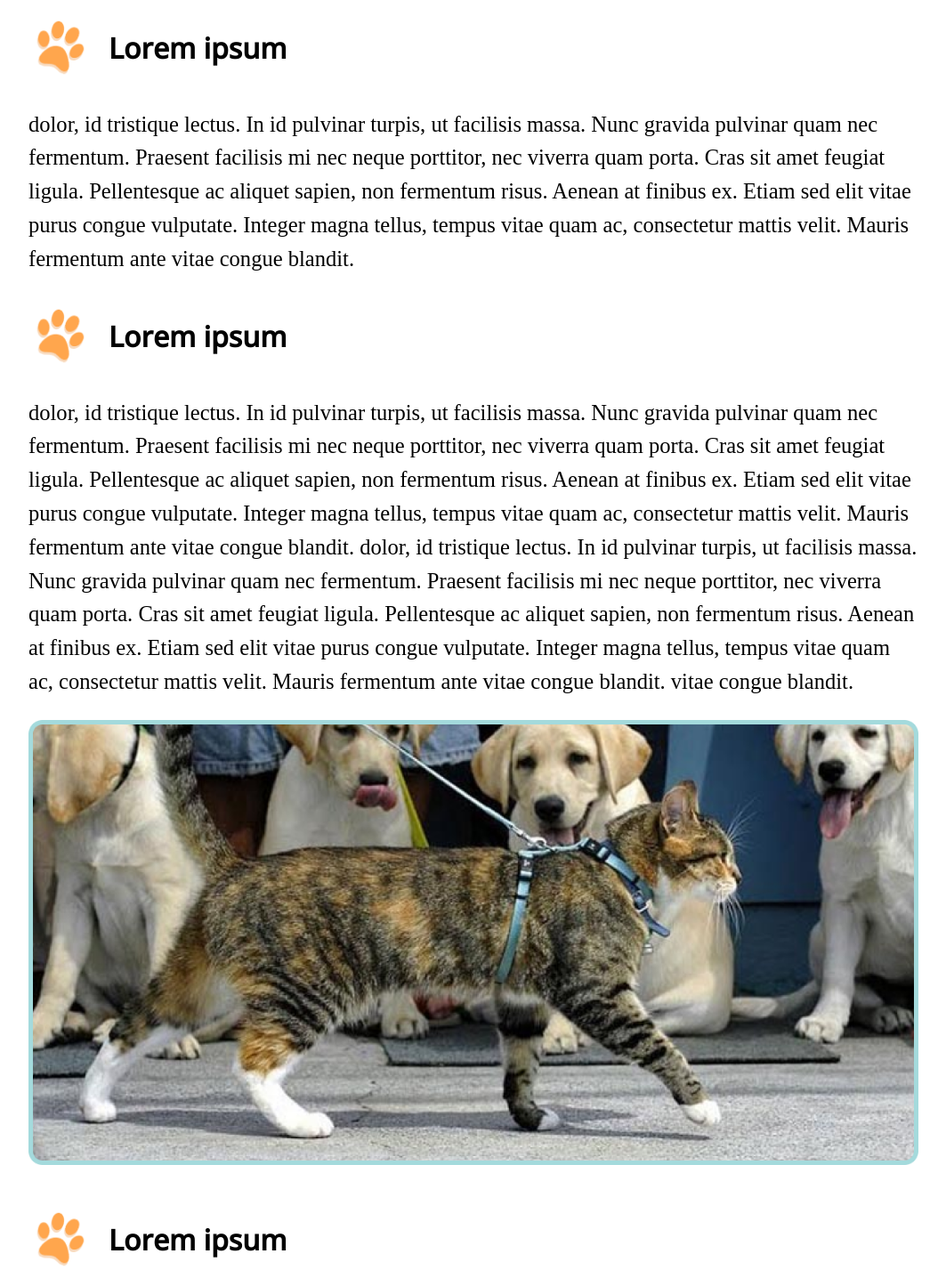
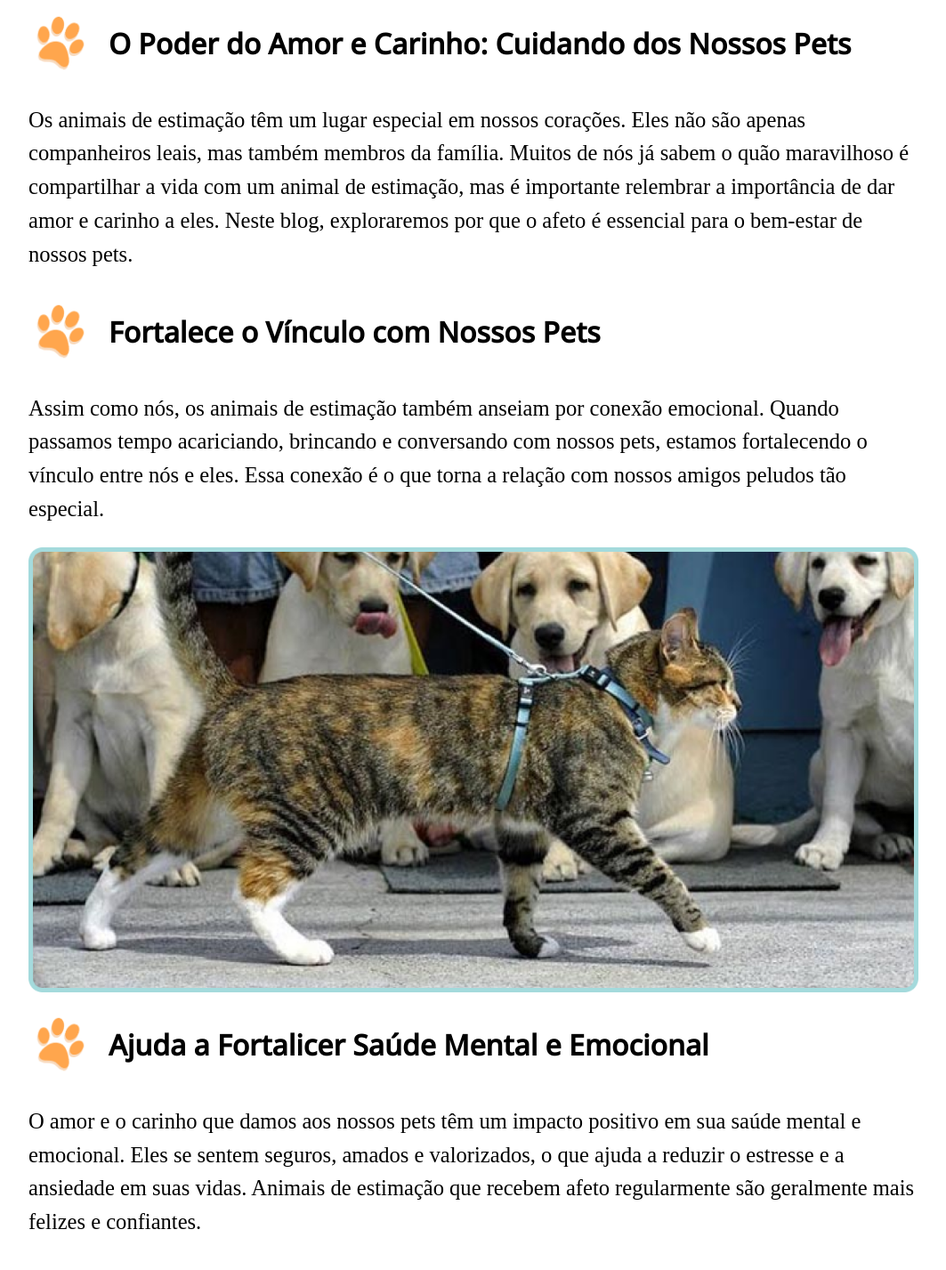
Before and after one commit to marco0antonio0/trabalho_extensao_medVet, a Next.js app in the folder site/: page /blog/amor-aos-animais in a window 1280 px wide. Shown: the part 840-2267 px from the top of the page at 89% size, without its empty margins (108-1171 px from the left). Built offline with nearby package versions, Linux system fonts and the light colour scheme; a web font is replaced by a local one.

Commit message:
aplicando melhorias

```diff
--- a/site/package.json
+++ b/site/package.json
@@ -12,6 +12,7 @@
     "adote": "file:",
     "next": "13.4.19",
     "react": "18.2.0",
-    "react-dom": "18.2.0"
+    "react-dom": "18.2.0",
+    "react-markdown": "^9.0.0"
   }
 }
--- a/site/src/components/banner/style.module.css
+++ b/site/src/components/banner/style.module.css
@@ -4,7 +4,7 @@
   height: auto;
   width: 1200px;
   margin: auto;
-  margin-bottom: 40px;
+  margin-bottom: 15px;
 }
 .container_0 img {
   height: 100%;
--- a/site/src/components/post_text/widget.js
+++ b/site/src/components/post_text/widget.js
@@ -1,5 +1,6 @@
 // ======== Sessão de texto ========= //
 
+import Markdown from "react-markdown";
 import style from "./style.module.css";
 export default function Widegt_Post_text({ texto = "", titulo = "" }) {
   return (
@@ -9,7 +10,7 @@ export default function Widegt_Post_text({ texto = "", titulo = "" }) {
           <img src="/images/icon_patinha.png" alt="" />
           <h1>{titulo}</h1>
         </div>
-        <p>{texto}</p>
+        <Markdown>{texto}</Markdown>
       </div>
     </>
   );
--- a/site/src/components/topBar/style.module.css
+++ b/site/src/components/topBar/style.module.css
@@ -5,15 +5,15 @@
   width: 100%;
   background-color: white;
   border-bottom: solid rgba(0, 0, 0, 0.193) 0.5px;
-  margin-bottom: 0;
+  margin-bottom: 20px;
 }
 /* Logo "adote" */
 .topBar h1 {
-  font-weight: 500;
   margin: auto 0;
   margin-top: 35px;
   font-size: 12mm;
   color: rgba(243, 149, 98, 1);
+  font-weight: lighter;
 }
 /* container de imagem da logo */
 .image_logo {
--- a/site/src/components/topBar/widget.js
+++ b/site/src/components/topBar/widget.js
@@ -9,9 +9,7 @@ const myFont_LondrinaSolid = localFont({
   subsets: ["latin"],
 });
 
-
 //================== MENU DO SITE =========================
-
 
 export default function Widget_topBar() {
   const [menu, setmenu] = useState(false);
--- a/site/src/pages/blog/amor-aos-animais.js
+++ b/site/src/pages/blog/amor-aos-animais.js
@@ -34,35 +34,16 @@ export default function Home() {
 
             {/* Primeiro texto */}
             <Widegt_Post_text
-              titulo="Lorem ipsum"
-              texto={`dolor, id tristique lectus. In id pulvinar turpis, ut facilisis massa.
-          Nunc gravida pulvinar quam nec fermentum. Praesent facilisis mi nec
-          neque porttitor, nec viverra quam porta. Cras sit amet feugiat ligula.
-          Pellentesque ac aliquet sapien, non fermentum risus. Aenean at finibus
-          ex. Etiam sed elit vitae purus congue vulputate. Integer magna tellus,
-          tempus vitae quam ac, consectetur mattis velit. Mauris fermentum ante
-          vitae congue blandit.`}
+              titulo="O Poder do Amor e Carinho: Cuidando dos Nossos Pets"
+              texto={`Os animais de estimação têm um lugar especial em nossos corações. Eles não são apenas companheiros leais, mas também membros da família. Muitos de nós já sabem o quão maravilhoso é compartilhar a vida com um animal de estimação, mas é importante relembrar a importância de dar amor e carinho a eles. Neste blog, exploraremos por que o afeto é essencial para o bem-estar de nossos pets.
+`}
             />
 
             {/* Segundo Texto */}
             <Widegt_Post_text
-              titulo="Lorem ipsum"
-              texto={`dolor, id tristique lectus. In id pulvinar turpis, ut facilisis massa.
-          Nunc gravida pulvinar quam nec fermentum. Praesent facilisis mi nec
-          neque porttitor, nec viverra quam porta. Cras sit amet feugiat ligula.
-          Pellentesque ac aliquet sapien, non fermentum risus. Aenean at finibus
-          ex. Etiam sed elit vitae purus congue vulputate. Integer magna tellus,
-          tempus vitae quam ac, consectetur mattis velit. Mauris fermentum ante
-          vitae congue blandit.
-          dolor, id tristique lectus. In id pulvinar turpis, ut facilisis massa.
-          Nunc gravida pulvinar quam nec fermentum. Praesent facilisis mi nec
-          neque porttitor, nec viverra quam porta. Cras sit amet feugiat ligula.
-          Pellentesque ac aliquet sapien, non fermentum risus. Aenean at finibus
-          ex. Etiam sed elit vitae purus congue vulputate. Integer magna tellus,
-          tempus vitae quam ac, consectetur mattis velit. Mauris fermentum ante
-          vitae congue blandit.
-          vitae congue blandit.
-          `}
+              titulo="Fortalece o Vínculo com Nossos Pets"
+              texto={`Assim como nós, os animais de estimação também anseiam por conexão emocional. Quando passamos tempo acariciando, brincando e conversando com nossos pets, estamos fortalecendo o vínculo entre nós e eles. Essa conexão é o que torna a relação com nossos amigos peludos tão especial.
+`}
             />
 
             {/*Segunda imagem ilustrativa */}
@@ -70,23 +51,22 @@ export default function Home() {
 
             {/* Terceiro texto */}
             <Widegt_Post_text
-              titulo="Lorem ipsum"
-              texto={`dolor, id tristique lectus. In id pulvinar turpis, ut facilisis massa.
-          Nunc gravida pulvinar quam nec fermentum. Praesent facilisis mi nec
-          neque porttitor, nec viverra quam porta. Cras sit amet feugiat ligula.
-          Pellentesque ac aliquet sapien, non fermentum risus. Aenean at finibus
-          ex. Etiam sed elit vitae purus congue vulputate. Integer magna tellus,
-          tempus vitae quam ac, consectetur mattis velit. Mauris fermentum ante
-          vitae congue blandit.
-          dolor, id tristique lectus. In id pulvinar turpis, ut facilisis massa.
-          Nunc gravida pulvinar quam nec fermentum. Praesent facilisis mi nec
-          neque porttitor, nec viverra quam porta. Cras sit amet feugiat ligula.
-          Pellentesque ac aliquet sapien, non fermentum risus. Aenean at finibus
-          ex. Etiam sed elit vitae purus congue vulputate. Integer magna tellus,
-          tempus vitae quam ac, consectetur mattis velit. Mauris fermentum ante
-          vitae congue blandit.
-          vitae congue blandit.
-          `}
+              titulo="Ajuda a Fortalicer Saúde Mental e Emocional"
+              texto={`O amor e o carinho que damos aos nossos pets têm um impacto positivo em sua saúde mental e emocional. Eles se sentem seguros, amados e valorizados, o que ajuda a reduzir o estresse e a ansiedade em suas vidas. Animais de estimação que recebem afeto regularmente são geralmente mais felizes e confiantes.`}
+            />
+            <Widegt_Post_text
+              titulo="Promove o Comportamento Positivo"
+              texto={`Quando demonstramos amor e carinho, nossos pets são mais propensos a mostrar comportamentos positivos. Eles são mais obedientes, carinhosos e menos propensos a agir de maneira destrutiva. O afeto é uma ferramenta poderosa para educar e criar um ambiente positivo em casa.`}
+            />
+            <Widegt_Post_text
+              titulo="Formas de Mostrar Afeto"
+              texto={`
+- **Acariciando e Mimando:** Nada supera o poder de um bom carinho. A maioria dos animais de estimação adora receber carinho e atenção. Passar um tempo acariciando e mimando seu pet é uma maneira simples, mas significativa, de mostrar amor.
+
+- **Tempo de Qualidade:** Reserve um tempo específico para brincar, passear e interagir com seu pet. Isso demonstra que você valoriza sua companhia e está disposto a investir tempo de qualidade com ele.
+
+- **Comunicação e Compreensão:** Embora nossos pets não falem a mesma língua que nós, eles ainda respondem à nossa comunicação. Fale com eles, faça contato visual e tente entender suas necessidades e emoções.
+`}
             />
 
             {/**Sessão do blog educacional   */}
--- a/site/src/pages/index.js
+++ b/site/src/pages/index.js
@@ -25,6 +25,8 @@ export default function Home() {
           {/*=================================== */}
           <div className="sessao_1">
             {/*=================================== */}
+            {/* imagem ilustrativa */}
+            <Widget_Banner url_image="images/bannerImagemInicio.svg" />
             {/* lista de animais */}
             <Widget_Lista_animais />
             {/* imagem ilustrativa */}
```
Also changed, not shown: site/src/pages/blog/boas-praticas.js (+22 -44 lines), site/src/pages/blog/otimos-cuidados.js (+34 -45 lines), site/src/pages/blog/sobre-nos.js (+34 -0 lines), 2 other files (tests, documents, lock files or other folders).
